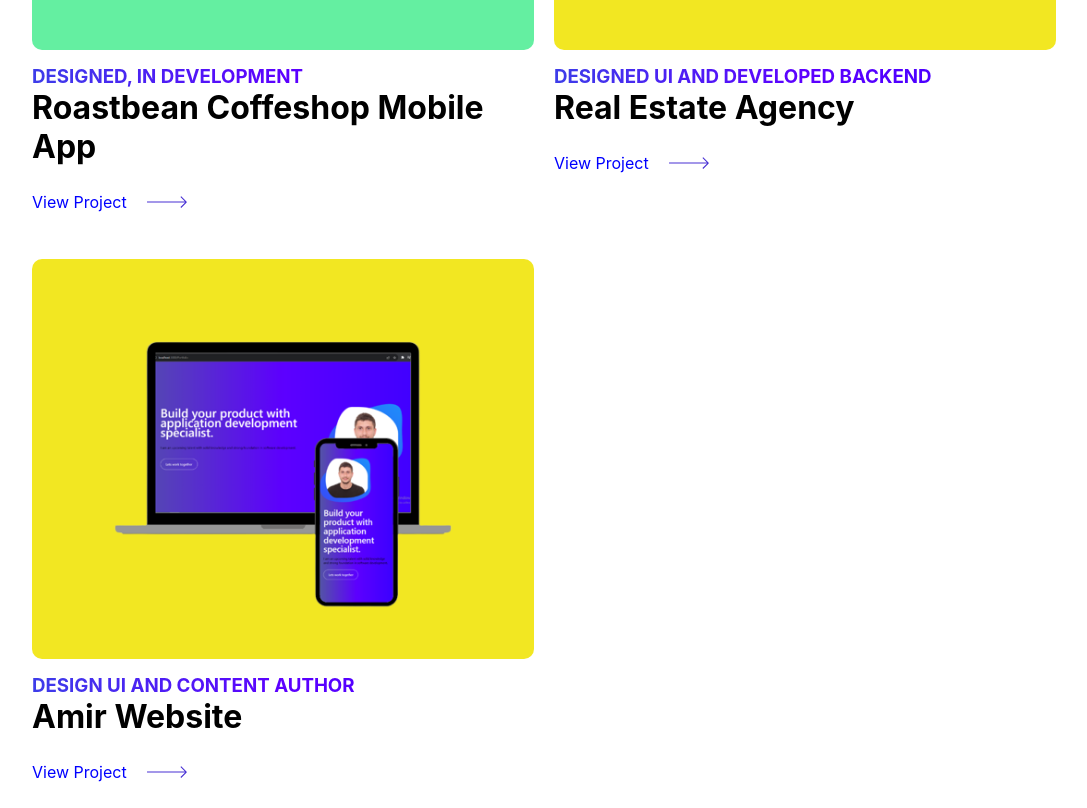
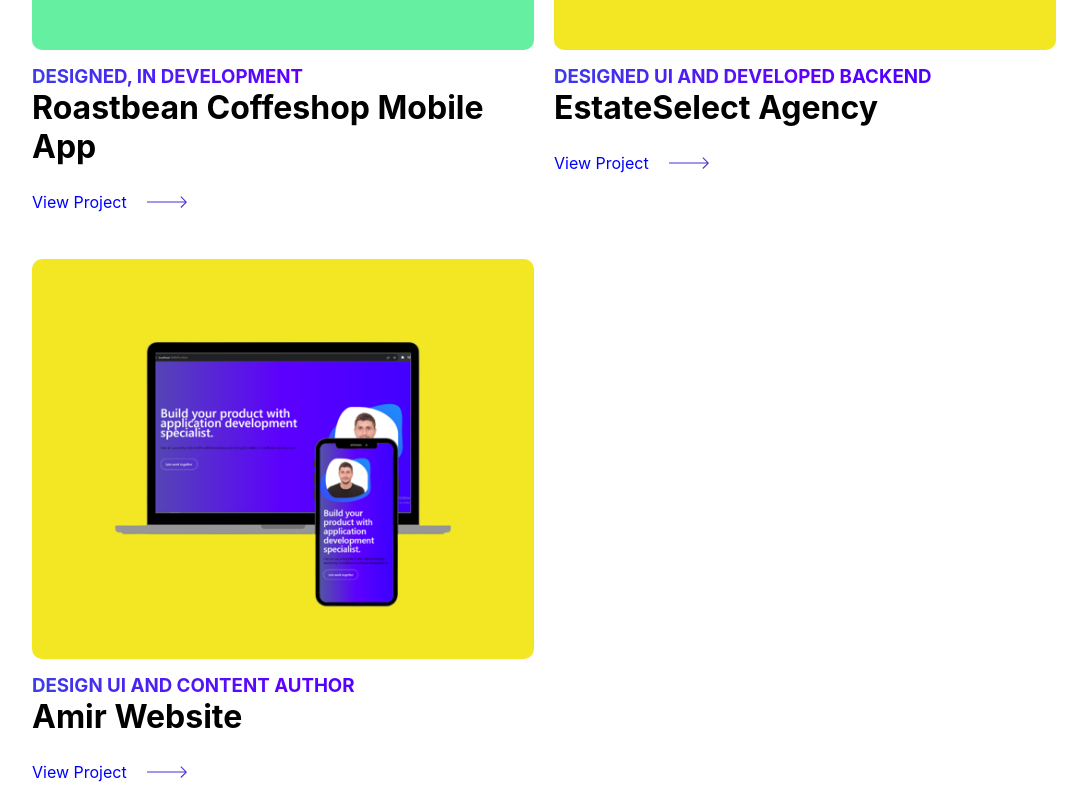
Before and after one commit to AmirCeljo/Portfolio, a React (Create React App) app: page /work in a window 1280 px wide. Shown: the part 1140-1948 px from the top of the page, without its empty margins (96-1183 px from the left). Built offline with nearby package versions, Linux system fonts and the light colour scheme.

Commit message:
changed name

```diff
--- a/src/work/Work.js
+++ b/src/work/Work.js
@@ -10,7 +10,7 @@ const Work = () => {
     {class:'forspace scale',classColor:'gradient',subheadingwork:'Design UI and deployed to web hosting',projectname:'Forspace Solutions Website',link:'https://forspace.ba'},
     {class:'asa scale',classColor:'yellow',subheadingwork:'Design UI',projectname:'Asa Šped Website',link:'https://asa-sped.ba'},
     {class:'coffee scale',classColor:'green',subheadingwork:'Designed, in development',projectname:'Roastbean Coffeshop Mobile App',link:''},
-    {class:'agency scale',classColor:'yellow',subheadingwork:'Designed UI and developed backend',projectname:'Real Estate Agency',link:'https://amir-zavrsni-projekat-react-js.netlify.app/'},
+    {class:'agency scale',classColor:'yellow',subheadingwork:'Designed UI and developed backend',projectname:'EstateSelect Agency',link:'https://estate-select.netlify.app/'},
     {class:'amir scale',classColor:'yellow',subheadingwork:'Design UI and content author',projectname:'Amir Website',link:'http://amirceljo.github.io/Portfolio'},
   ]
 
```
